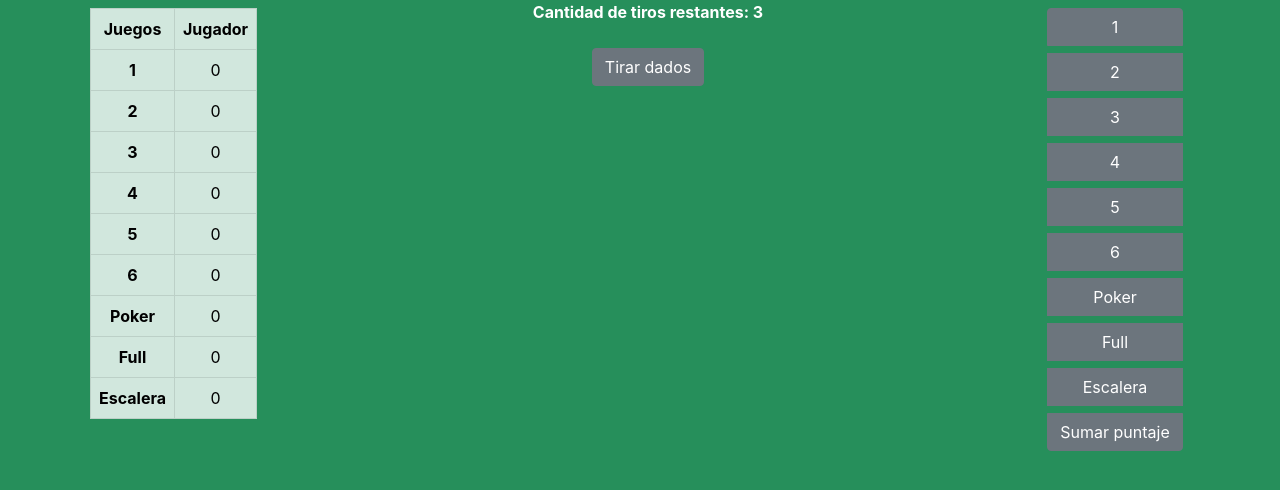
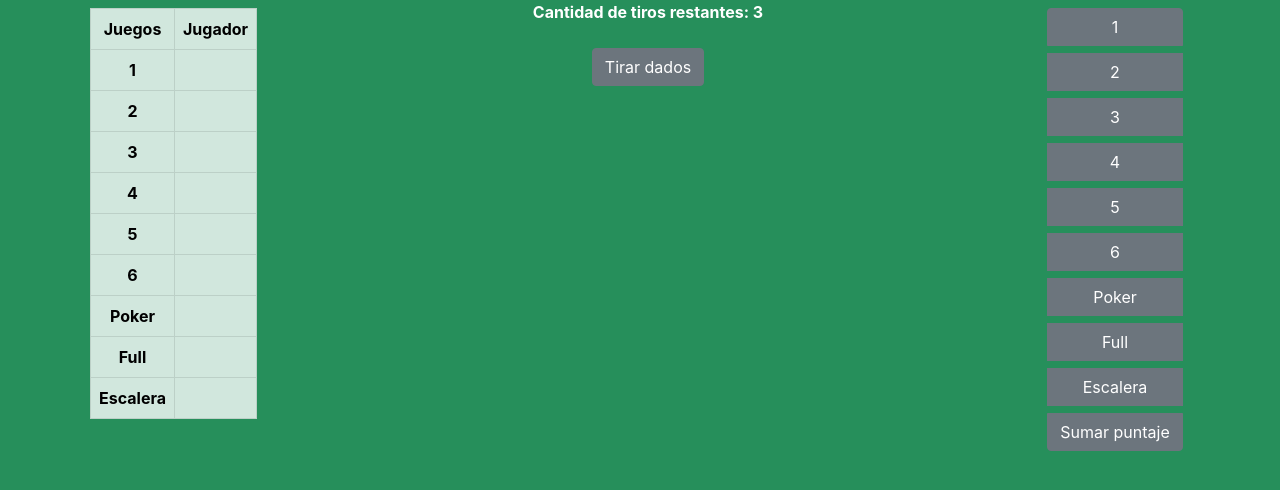
Before and after one commit to ximena-bogado/unq-ui-ximena-bogado-trabajo-final, a React (Create React App) app: page / in a window 1280 px wide. Shown: the top 490 px of the page. Built offline with nearby package versions, Linux system fonts and the light colour scheme.

Commit message:
logica de puntaje

```diff
--- /dev/null
+++ b/src/Escalera.js
@@ -0,0 +1,29 @@
+
+const Escalera = ({dados, setCategoria, setPuntaje}) => {
+
+    const esEscalera = () => {
+        const escalera = [2,3,4,5]
+        let esEscalera = true
+        escalera.forEach(numero =>
+            esEscalera = esEscalera && dados.includes(numero)
+        )
+        const contieneUnoOSeis = dados.includes(1) || dados.includes(6)
+        return (esEscalera && contieneUnoOSeis)
+    }
+
+    const handleClick = (event) => {
+        event.preventDefault();
+        console.log(esEscalera())
+        if (esEscalera()) {
+            setCategoria("escalera")
+            setPuntaje(20)
+            console.log("se hizo el handleSelectClick")
+        }
+    }
+
+    return (
+        <button type = "button" className = "btn btn-secondary mb-2" onClick = {handleClick}>Escalera</button>
+    )
+}
+
+export default Escalera;
--- /dev/null
+++ b/src/Full.js
@@ -0,0 +1,33 @@
+
+const Full = ({dados, setCategoria, setPuntaje}) => {
+
+    const esFull = () => {
+        return(tieneLaCantidadDeDadosIguales(3) && tieneLaCantidadDeDadosIguales(2))
+    }
+
+    const tieneLaCantidadDeDadosIguales = (cantidad) => {
+        const numeros = [1,2,3,4,5,6]
+        let resultado = false
+        numeros.forEach(element => {
+            const result = dados.filter( dado => dado === element )
+            resultado = resultado || result.length === cantidad
+        });
+        console.log(resultado)
+        return(resultado)
+    }
+
+    const handleClick = (event) => {
+        event.preventDefault();
+        if (esFull()) {
+            setCategoria("full")
+            setPuntaje(30)
+            console.log("se hizo el full")
+        }
+    }
+
+    return (
+        <button type = "button" className = "btn btn-secondary mb-2" onClick = {handleClick}>Full</button>
+    )
+}
+
+export default Full
--- a/src/Generala.js
+++ b/src/Generala.js
@@ -6,24 +6,30 @@ import SumarPuntaje from './SumarPuntaje';
 
 const Generala = () => {
 
+    const [dados, setDados] = useState([])
     const [tiros, setTiros] = useState(3)
+    const [puntajes, setPuntajes] = useState({ 1: "", 2: "", 3: "", 4 : "",5 : "",6 : "","poker" : "", "full" : "", "escalera" : "" })
 
-    const setPuntaje = (categoria) => {
+    const setPuntaje = (categoria, puntaje) => {
+        console.log(puntaje)
+        console.log(categoria)
+        setPuntajes(prevState => ({...prevState, [categoria]: puntaje}))
         setTiros(3)
+        setDados([])
     }
 
     return (
         <>
         <div className = "row">
             <div className = "col-2 my-2 mx-2">
-                <TablaDePuntaje />
+                <TablaDePuntaje puntajes = {puntajes}/>
             </div>
             <div className = "col ">
                 <Rondas tiros = {tiros}/>
-                <TirarDados tiros = {tiros} onClick = {setTiros}/>
+                <TirarDados tiros = {tiros} onClick = {setTiros} dados = {dados} setDados = {setDados}/>
             </div>
             <div className = "col-2 my-2">
-                <SumarPuntaje onClick = {setPuntaje}/>
+                <SumarPuntaje onClick = {setPuntaje} dados = {dados}/>
             </div>
         </div>
         </>
--- /dev/null
+++ b/src/Numero.js
@@ -0,0 +1,23 @@
+
+const Numero = ({dados, setCategoria, setPuntaje, numero}) => {
+
+    const handleClick = (event) => {
+        event.preventDefault();
+        if (dados.includes(numero)) {
+            setCategoria(numero)
+            setPuntaje(calcularPuntaje())
+            console.log("se hizo el handleSelectClick")
+        }
+    }
+
+    const calcularPuntaje = () => {
+        const numerosAContar = dados.filter(dado => dado === numero)
+        return (numerosAContar.length * numero)
+    }
+
+    return (
+        <button type = "button" className = "btn btn-secondary mb-2" onClick = {handleClick}> {numero} </button>
+    )
+}
+
+export default Numero;
--- /dev/null
+++ b/src/Poker.js
@@ -0,0 +1,29 @@
+
+const Poker = ({dados, setCategoria, setPuntaje}) => {
+
+    const esPoker = () => {
+        const numeros = [1,2,3,4,5,6]
+        let esPoker = false
+        numeros.forEach(element => {
+            const result = dados.filter( dado => dado === element )
+            esPoker = esPoker || result.length >= 4
+        });
+        console.log(esPoker)
+        return (esPoker)
+    }
+
+    const handleClick = (event) => {
+        event.preventDefault();
+        if (esPoker()) {
+            setCategoria("poker")
+            setPuntaje(40)
+            console.log("se hizo el handleSelectClick")
+        }
+    }
+
+    return (
+        <button type = "button" className = "btn btn-secondary mb-2" onClick = {handleClick}>Poker</button>
+    )
+}
+
+export default Poker;
--- a/src/Puntaje.js
+++ b/src/Puntaje.js
@@ -1,10 +1,10 @@
 
-const Puntaje = ({name}) => {
+const Puntaje = ({name, puntaje}) => {
 
     return (
         <tr className = "">
             <th scope ="row" > {name} </th>
-            <td className ="" > 0 </td>
+            <td className ="" > {puntaje} </td>
         </tr>
     )
 }
--- a/src/SumarPuntaje.js
+++ b/src/SumarPuntaje.js
@@ -1,31 +1,33 @@
 import { useState } from "react"
+import Poker from "./Poker"
+import Full from "./Full"
+import Escalera from "./Escalera"
+import Numero from "./Numero"
 
-const SumarPuntaje = ({onClick}) => {
+const SumarPuntaje = ({onClick, dados}) => {
 
     const [categoria, setCategoria] = useState(null)
+    const [puntaje, setPuntaje] = useState(null)
 
     const handleSumarClick = (event) => {
         event.preventDefault();
-        onClick(categoria)
-    }
-
-    const handleSelectClick = categoria => event => {
-        event.preventDefault();
-        setCategoria(categoria)
-        console.log(categoria)
+        console.log(categoria, puntaje)
+        onClick(categoria, puntaje)
+        setCategoria(null)
+        setPuntaje(null)
     }
 
     return (
         <div className="btn-group-vertical">
-            <button type = "button" className = "btn btn-secondary mb-2" onClick = {handleSelectClick(1)}>1 </button>
-            <button type = "button" className = "btn btn-secondary mb-2" onClick = {handleSelectClick(2)}>2</button>
-            <button type = "button" className = "btn btn-secondary mb-2" onClick = {handleSelectClick(3)}>3</button>
-            <button type = "button" className = "btn btn-secondary mb-2" onClick = {handleSelectClick(4)}>4</button>
-            <button type = "button" className = "btn btn-secondary mb-2" onClick = {handleSelectClick(5)}>5</button>
-            <button type = "button" className = "btn btn-secondary mb-2" onClick = {handleSelectClick(6)}>6</button>
-            <button type = "button" className = "btn btn-secondary mb-2" onClick = {handleSelectClick("Poker")}>Poker</button>
-            <button type = "button" className = "btn btn-secondary mb-2" onClick = {handleSelectClick("Full")}>Full</button>
-            <button type = "button" className = "btn btn-secondary mb-2" onClick = {handleSelectClick("Escalera")}>Escalera</button>
+            <Numero dados = {dados} setCategoria = {setCategoria} setPuntaje = {setPuntaje} numero = {1}/>
+            <Numero dados = {dados} setCategoria = {setCategoria} setPuntaje = {setPuntaje} numero = {2}/>
+            <Numero dados = {dados} setCategoria = {setCategoria} setPuntaje = {setPuntaje} numero = {3}/>
+            <Numero dados = {dados} setCategoria = {setCategoria} setPuntaje = {setPuntaje} numero = {4}/>
+            <Numero dados = {dados} setCategoria = {setCategoria} setPuntaje = {setPuntaje} numero = {5}/>
+            <Numero dados = {dados} setCategoria = {setCategoria} setPuntaje = {setPuntaje} numero = {6}/>
+            <Poker dados = {dados} setCategoria = {setCategoria} setPuntaje = {setPuntaje} />
+            <Full dados = {dados} setCategoria = {setCategoria} setPuntaje = {setPuntaje} />
+            <Escalera dados = {dados} setCategoria = {setCategoria} setPuntaje = {setPuntaje} />
             <button type = "button" className = "btn btn-secondary mb-2" onClick = {handleSumarClick}>
                 Sumar puntaje
             </button>
--- a/src/TablaDePuntaje.js
+++ b/src/TablaDePuntaje.js
@@ -2,7 +2,7 @@ import React from "react";
 import Puntaje from "./Puntaje";
 import './App.css';
 
-const TablaDePuntaje = () => {
+const TablaDePuntaje = ({puntajes}) => {
 
     return (
         <table className ="table table-success table-bordered tabla" >
@@ -13,15 +13,15 @@ const TablaDePuntaje = () => {
                 </tr>
             </thead>
             <tbody>
-            <Puntaje name = {1}/>
-            <Puntaje name = {2}/>
-            <Puntaje name = {3}/>
-            <Puntaje name = {4}/>
-            <Puntaje name = {5}/>
-            <Puntaje name = {6}/>
-            <Puntaje name = {"Poker"}/>
-            <Puntaje name = {"Full"}/>
-            <Puntaje name = {"Escalera"}/>
+            <Puntaje name = {1} puntaje = {puntajes[1]}/>
+            <Puntaje name = {2} puntaje = {puntajes[2]}/>
+            <Puntaje name = {3} puntaje = {puntajes[3]}/>
+            <Puntaje name = {4} puntaje = {puntajes[4]}/>
+            <Puntaje name = {5} puntaje = {puntajes[5]}/>
+            <Puntaje name = {6} puntaje = {puntajes[6]}/>
+            <Puntaje name = {"Poker"} puntaje = {puntajes["poker"]}/>
+            <Puntaje name = {"Full"} puntaje = {puntajes["full"]}/>
+            <Puntaje name = {"Escalera"} puntaje = {puntajes["escalera"]}/>
             </tbody>
         </table>
     )
--- a/src/TirarDados.js
+++ b/src/TirarDados.js
@@ -1,11 +1,16 @@
-import { useState } from "react"
+import { useEffect, useState } from "react"
 import Dado from "./Dado"
 
-const TirarDados = ({onClick, tiros}) => {
+const TirarDados = ({onClick, tiros, dados, setDados}) => {
 
-    const [dados, setDados] = useState([])
     const [selectedDados, setSelectedDados] = useState([0,1,2,3,4])
     let index = 0;
+
+    useEffect(() => {
+        if (dados.length === 0) {
+            setSelectedDados([0,1,2,3,4])
+        }
+    }, [dados])
 
     const handleClick = () => {
         if (!!tiros) {
@@ -28,7 +33,7 @@ const TirarDados = ({onClick, tiros}) => {
     const selectDado = (index) => {
         if (!!tiros) {
         setSelectedDados( prevState => [...prevState, index])
-        delete dados[index];
+        dados[index] = null;
         setDados(dados)
         }
     }
```
